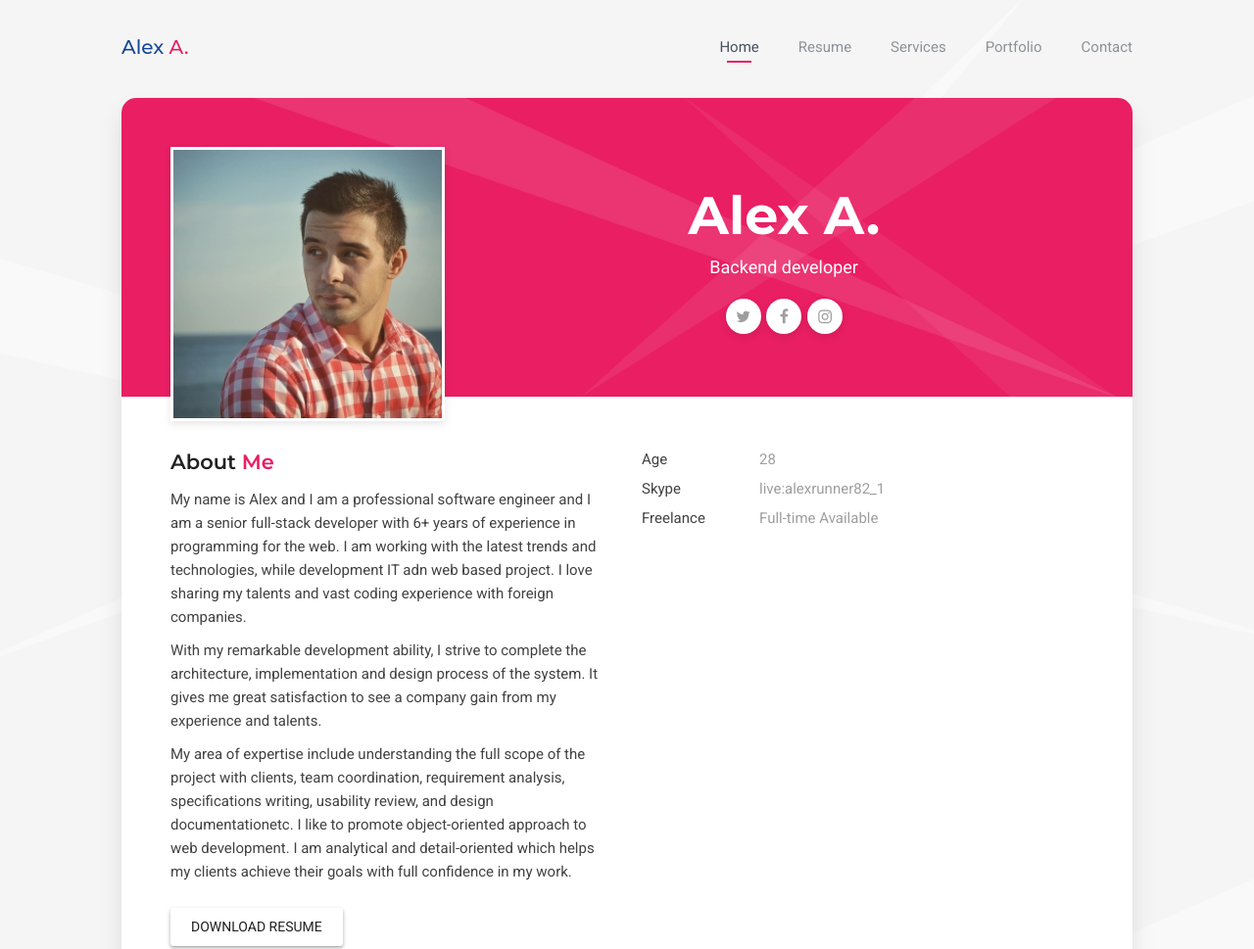
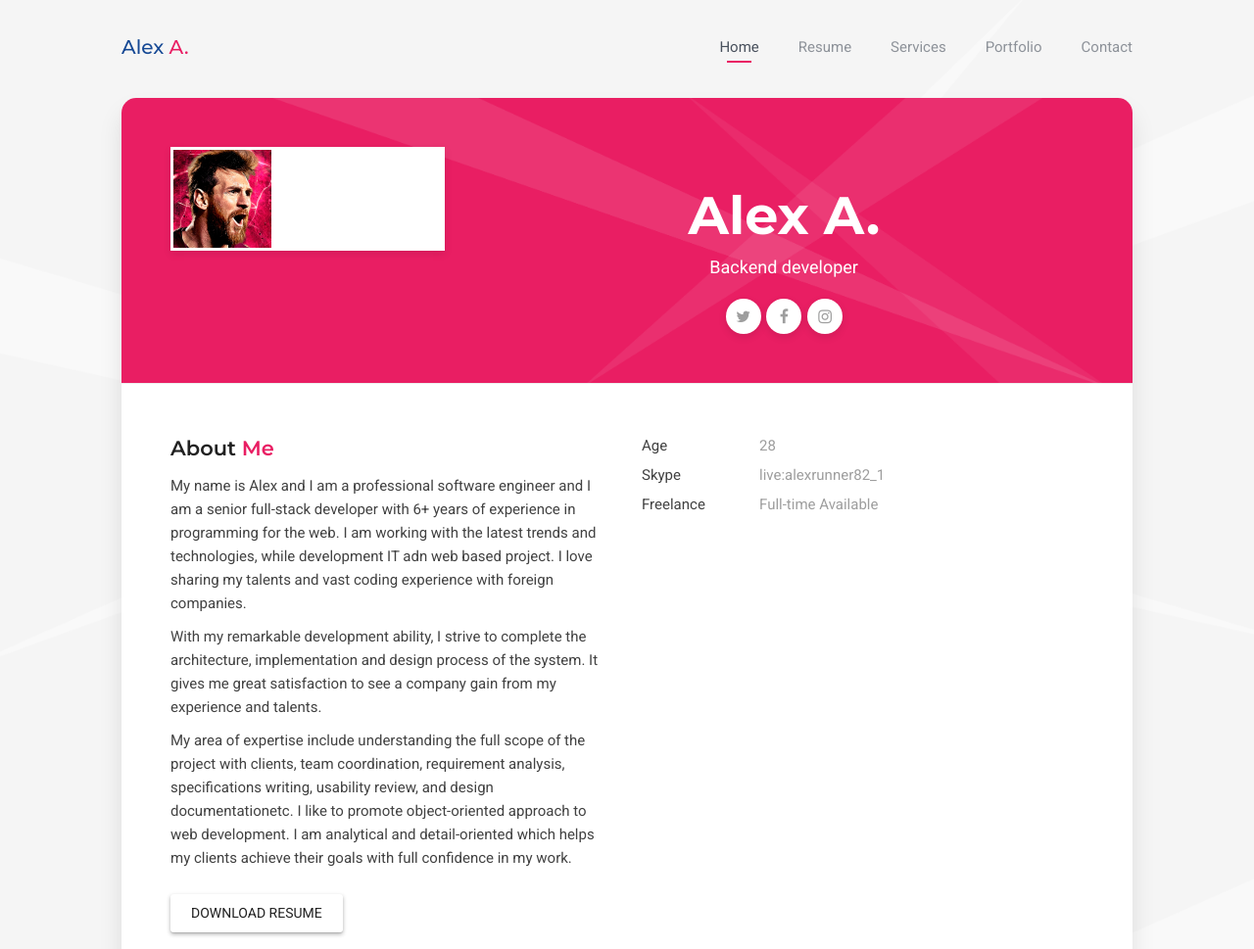
Before and after one commit to funnywebdev/mycv, a plain HTML site: page index.html in a window 1280 px wide. Shown: the top 969 px of the page at 98% size. Drawn offline with Linux system fonts and the light colour scheme; some packages are replaced by stand-ins of ours.

Commit message:
Update index.html

```diff
--- a/index.html
+++ b/index.html
@@ -95,7 +95,7 @@
                   <div class="row">
                     <div class="col-sm-4 col-md-4 col-lg-4">
                       <div class="photo">
-                        <img src="images/photo.png" alt="">
+                        <img src="images/upload.png" alt="">
                       </div>
                     </div>
 
```
